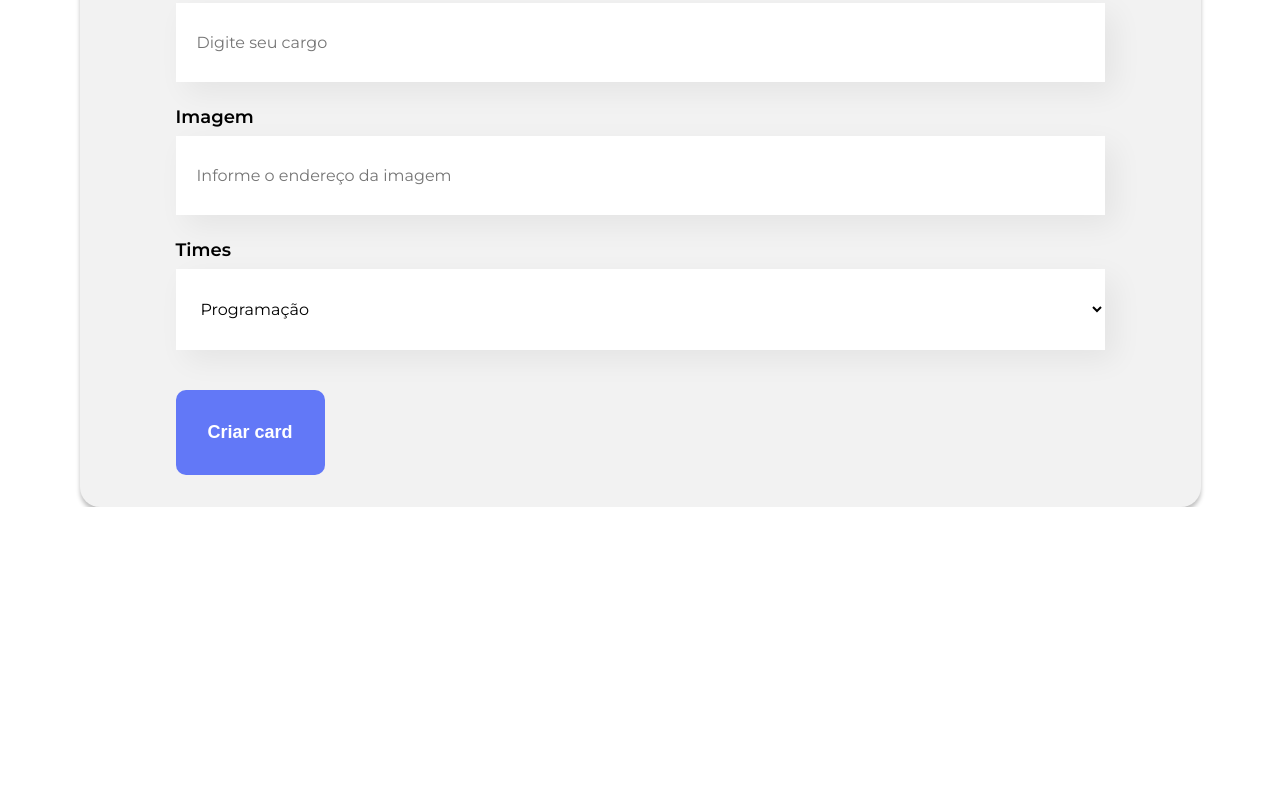
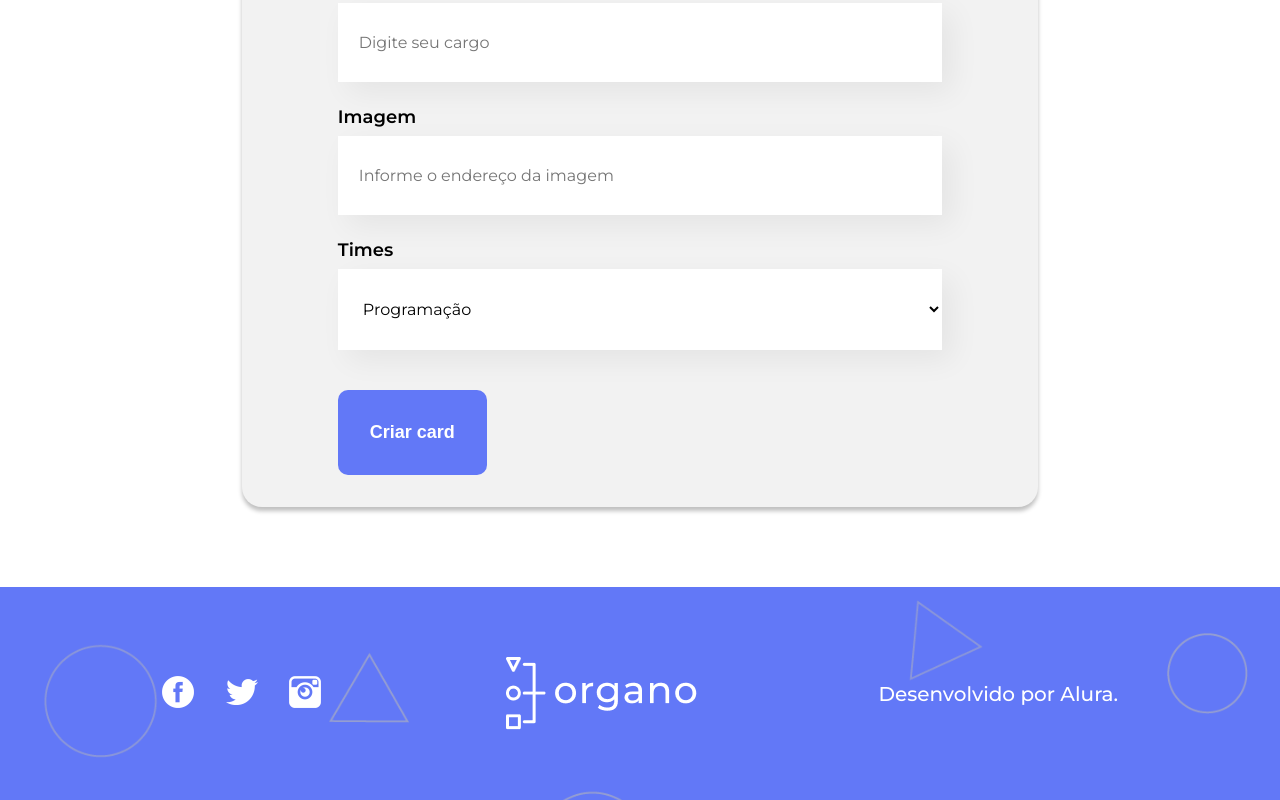
Before and after one commit to daniel-s-batista/organo, a React (Create React App) app: page / in a window 1280 px wide. Shown: the part 843-1643 px from the top of the page. Before the commit the page ends 1350 px from the top, so only its background shows below. Built offline with nearby package versions, Linux system fonts and the light colour scheme; the HTML template or start-up script is replaced by a standard one.

Commit message:
Footer, formulário e inserção de equipes OK
Conteúdos relativos à aula 4 do curso

```diff
--- a/src/App.js
+++ b/src/App.js
@@ -1,18 +1,69 @@
 import { useState } from 'react';
 import Banner from './components/banner';
 import CustomForm from './components/customForm';
+import Team from './components/team';
+import CustomFooter from './components/customFooter';
 
 function App() {
+    const teams = [
+        {
+            name: 'Programação',
+            primaryColor: '#57C278',
+            secondaryColor: '#D9F7E9'
+        },
+        {
+            name: 'Front-End',
+            primaryColor: '#82CFFA',
+            secondaryColor: '#E8F8FF'
+        },
+        {
+            name: 'Data Science',
+            primaryColor: '#A6D157',
+            secondaryColor: '#F0F8E2'
+        },
+        {
+            name: 'Devops',
+            primaryColor: '#E06B69',
+            secondaryColor: '#FDE7E8'
+        },
+        {
+            name: 'UX e Design',
+            primaryColor: '#DB6EBF',
+            secondaryColor: '#FAE9F5'
+        },
+        {
+            name: 'Mobile',
+            primaryColor: '#FFBA05',
+            secondaryColor: '#FFF5D9'
+        },
+        {
+            name: 'Inovação e Gestão',
+            primaryColor: '#FF8A29',
+            secondaryColor: '#FFEEDF'
+        },
+    ];
+
     const [members, setMembers] = useState([]);
 
     const addMember = (member) => {
-        setMembers([...members], member);
+        setMembers([...members, member]);
     }
 
     return (
         <div className="App">
             <Banner />
-            <CustomForm onMemberRegistered={(member) => addMember(member)} />
+
+            <main>
+                <CustomForm teams={teams.map((team) => team.name)}
+                            onMemberRegistered={(member) => addMember(member)} />
+                {teams.map((team) => (<Team key={team.name}
+                                            name={team.name}
+                                            primaryColor={team.primaryColor}
+                                            secondaryColor={team.secondaryColor}
+                                            members={members.filter((member) => member.team === team.name)} />))}
+            </main>
+
+            <CustomFooter />
         </div>
     );
 }
--- /dev/null
+++ b/src/components/customFooter/CustomFooter.css
@@ -0,0 +1,30 @@
+.footer {
+    width: 100%;
+    height: 213px;
+    background-image: url("../../../public/images/fundo.png");
+    background-color: #6278F7;
+    background-size: cover;
+
+    & section {
+        display: flex;
+        justify-content: space-between;
+        align-items: center;
+        width: 100%;
+        height: 100%;
+        padding: 0 162px;
+
+        & .social-media {
+            display: flex;
+            justify-content: space-between;
+            width: 100%;
+            max-width: 162px;
+        }
+
+        & h6 {
+            font-family: "Montserrat";
+            font-size: 20px;
+            font-weight: 500;
+            color: #FFFFFF;
+        }
+    }
+}
--- /dev/null
+++ b/src/components/customFooter/index.js
@@ -0,0 +1,20 @@
+import SocialMedia from "../socialMedia";
+import "./CustomFooter.css";
+
+const CustomFooter = () => {
+    return (
+        <footer className="footer">
+            <section>
+                <div className="social-media">
+                    <SocialMedia anchorHref="https://www.facebook.com" imageSrc="/images/fb.png" imageAlt="Facebook" />
+                    <SocialMedia anchorHref="https://www.twitter.com" imageSrc="/images/tw.png" imageAlt="Twitter" />
+                    <SocialMedia anchorHref="https://www.instagram.com" imageSrc="/images/ig.png" imageAlt="Instagram" />
+                </div>
+                <img src="/images/logo.png" alt="Logo" />
+                <h6>Desenvolvido por Alura.</h6>
+            </section>
+        </footer>
+    );
+}
+
+export default CustomFooter;
--- a/src/components/customForm/customForm.css
+++ b/src/components/customForm/customForm.css
@@ -1,7 +1,7 @@
 .custom-form {
     width: 100%;
     max-width: 1121px;
-    margin-top: 80px;
+    margin: 80px 0;
     padding: 32px 96px;
     background-color: #F2F2F2;
     border-radius: 20px;
--- a/src/components/customForm/index.js
+++ b/src/components/customForm/index.js
@@ -5,29 +5,23 @@ import Dropdown from '../dropdown';
 import CustomButton from '../customButton';
 
 const CustomForm = (props) => {
-    const teams = [
-        "Programação",
-        "Front-End",
-        "Data Science",
-        "Devops",
-        "UX e Design",
-        "Mobile",
-        "Inovação e Gestão"
-    ];
-
     const [name, setName] = useState("");
     const [role, setRole] = useState("");
     const [image, setImage] = useState("");
-    const [team, setTeam] = useState(teams[0]);
+    const [team, setTeam] = useState(props.teams[0]);
 
     const formSubmit = (event) => {
         event.preventDefault();
         props.onMemberRegistered({
-            name,
-            role,
-            image,
-            team
+            name: name,
+            role: role,
+            image: image,
+            team: team
         });
+        setName("");
+        setRole("");
+        setImage("");
+        setTeam("");
     }
 
     return (
@@ -55,7 +49,7 @@ const CustomForm = (props) => {
                            value={image}
                            setter={(image) => setImage(image)}
                            required={true} />
-                <Dropdown items={teams}
+                <Dropdown items={props.teams}
                           label="Times"
                           value={team}
                           setter={(team) => setTeam(team)}
--- /dev/null
+++ b/src/components/member/Member.css
@@ -0,0 +1,34 @@
+.member {
+    width: 100%;
+    max-width: 280px;
+    & .memberHeader {
+        background-color: #F0F0F0;
+        border-radius: 10px 10px 0px 0px;
+    }
+    & img {
+        position: relative;
+        bottom: -50px;
+        width: 100px;
+        border-radius: 50%;
+    }
+    & .memberBody {
+        padding-top: 90px;
+        padding-bottom: 40px;
+        background-color: #FFF;
+        border-radius: 0px 0px 10px 10px;
+        box-shadow: 5px 5px 15px rgba(0, 0, 0, 0.08);
+        & h4 {
+            margin-bottom: 8px;
+            font-size: 18px;
+            font-weight: 700;
+            line-height: 22px;
+            color: #6278F7;
+        }
+        & h5 {
+            font-size: 18px;
+            line-height: 22px;
+            color: #212121;
+            padding: 0 16px;
+        }
+    }
+}
--- /dev/null
+++ b/src/components/member/index.js
@@ -0,0 +1,17 @@
+import './Member.css';
+
+const Member = ({name, role, image}) => {
+    return (
+        <div className="member">
+            <div className="memberHeader">
+                <img src={image} alt={name} />
+            </div>
+            <div className="memberBody">
+                <h4>{name}</h4>
+                <h5>{role}</h5>
+            </div>
+        </div>
+    );
+}
+
+export default Member;
--- /dev/null
+++ b/src/components/socialMedia/SocialMedia.css
@@ -0,0 +1,4 @@
+.social-media-link {
+    width: 35px;
+    height: 35px;
+}
--- /dev/null
+++ b/src/components/socialMedia/index.js
@@ -0,0 +1,11 @@
+import "./SocialMedia.css";
+
+const SocialMedia = ({ imageSrc, imageAlt, anchorHref }) => {
+    return (
+        <a className="social-media-link" href={anchorHref} target="_blank" rel="noreferrer">
+            <img src={imageSrc} alt={imageAlt} />
+        </a>
+    );
+}
+
+export default SocialMedia;
--- /dev/null
+++ b/src/components/team/Team.css
@@ -0,0 +1,19 @@
+.team {
+    width: 100%;
+    padding-top: 32px;
+    padding-bottom: 37px;
+    text-align: center;
+    & h3 {
+        display: inline-block;
+        padding-bottom: 8px;
+        font-size: 32px;
+        border-bottom: 4px solid;
+    }
+    & .memberGroup {
+        display: flex;
+        flex-wrap: wrap;
+        justify-content: space-around;
+        gap: 24px;
+        margin-top: 32px;
+    }
+}
--- /dev/null
+++ b/src/components/team/index.js
@@ -0,0 +1,28 @@
+import Member from '../member';
+import './Team.css';
+
+const Team = (props) => {
+    const css = {
+        backgroundColor: props.secondaryColor,
+        borderColor: props.primaryColor
+    }
+
+    return (
+        (props.members.length > 0)
+        ?
+        <section className="team" style={css}>
+            <h3 style={{ borderColor: props.primaryColor }}>{props.name}</h3>
+            <div className="memberGroup">
+                {props.members.map((member) => <Member key={member.name}
+                                                       name={member.name}
+                                                       role={member.role}
+                                                       image={member.image}
+                                                       team={member.team} />)}
+            </div>
+        </section>
+        :
+        ""
+    );
+}
+
+export default Team;
```
Also changed, not shown: 1 other file (tests, documents, lock files or other folders).
